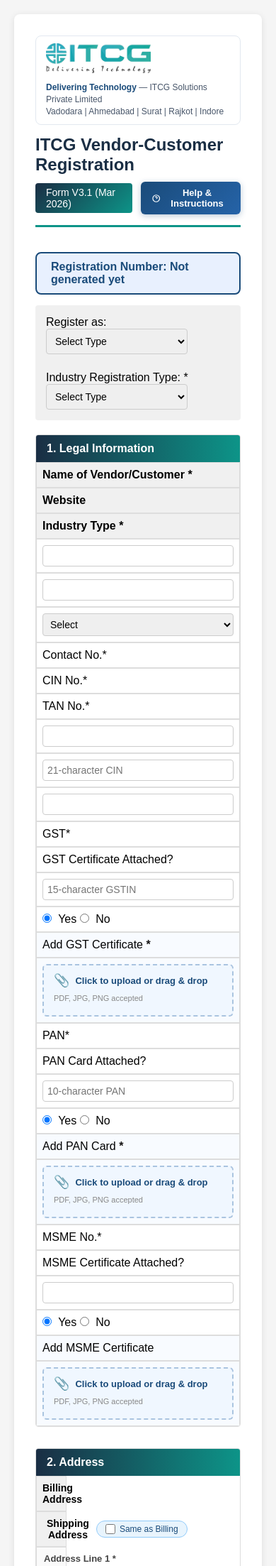
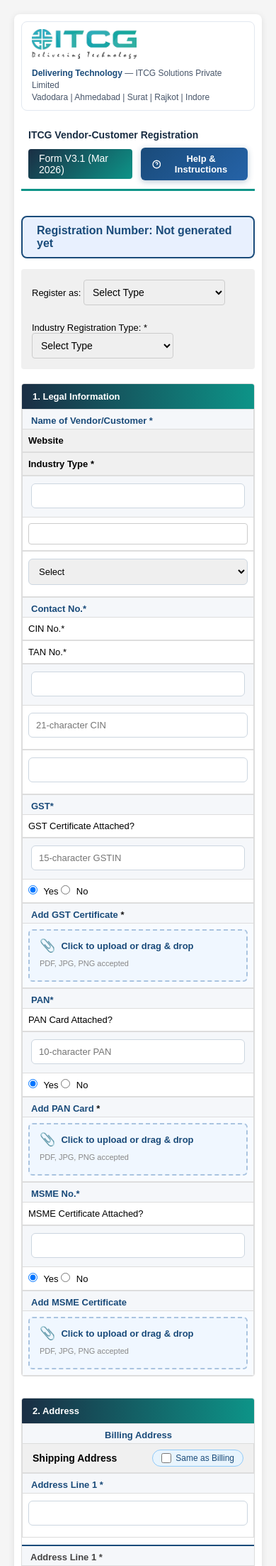
Before and after one commit to heleep/itcg_CRF, a Flask app: page / in a window 390 px wide. Shown: the top 2206 px of the page at 71% size. Run offline with Flask 3, Linux system fonts and the light colour scheme; some libraries are stand-ins or nearby versions.

Commit message:
Fix 502 timeout + mobile responsive

```diff
--- a/app.py
+++ b/app.py
@@ -8,6 +8,7 @@
 import random
 import string
 import base64
+import threading
 from flask_mail import Mail, Message
 
 # ── Import all credentials from connection.py ─────────────────────────────────
@@ -35,7 +36,17 @@
 mail = Mail(app)
 
 # ── pdfkit (path comes from connection.py) ────────────────────────────────────
-PDFKIT_CONFIG = pdfkit.configuration(wkhtmltopdf=WKHTMLTOPDF_PATH)
+def get_pdfkit_config():
+    try:
+        return pdfkit.configuration(wkhtmltopdf=WKHTMLTOPDF_PATH)
+    except Exception:
+        try:
+            return pdfkit.configuration(wkhtmltopdf='/usr/bin/wkhtmltopdf')
+        except Exception as e:
+            print(f"wkhtmltopdf not found: {e}")
+            return None
+
+PDFKIT_CONFIG = get_pdfkit_config()
 
 # ── ITCG Logo (base64, embedded into generated PDFs) ──────────────────────────
 _ITCG_LOGO_B64 = None
@@ -447,21 +458,22 @@
 
         otp = generate_otp()
         if save_otp(decl_email, otp):
-            if send_otp_email(decl_email, otp, registration_id=None):
-                session['pending_registration_id'] = registration_id
-                session['pending_email'] = decl_email
-                return jsonify({
-                    'success': True,
-                    'message': 'OTP sent to declarant email',
-                    'id': registration_id,
-                    'registrationNumber': data.get('registrationNumber'),
-                    'requireOtp': True
-                })
-            else:
-                return jsonify({
-                    'success': False,
-                    'error': 'Form saved but failed to send OTP. Check your email configuration.'
-                }), 500
+            # Send email in background thread to avoid worker timeout
+            threading.Thread(
+                target=send_otp_email,
+                args=(decl_email, otp),
+                kwargs={'registration_id': None},
+                daemon=True
+            ).start()
+            session['pending_registration_id'] = registration_id
+            session['pending_email'] = decl_email
+            return jsonify({
+                'success': True,
+                'message': 'OTP sent to declarant email',
+                'id': registration_id,
+                'registrationNumber': data.get('registrationNumber'),
+                'requireOtp': True
+            })
 
         return jsonify({'success': False, 'error': 'Failed to generate OTP'}), 500
 
--- a/static/style.css
+++ b/static/style.css
@@ -309,3 +309,144 @@
 .file-tag .remove-file:hover {
     opacity: 1;
 }
+
+/* ═══════════════════════════════════════════════════════
+   MOBILE RESPONSIVE FIXES
+   ═══════════════════════════════════════════════════════ */
+
+@media (max-width: 768px) {
+
+    /* Container padding */
+    body { font-size: 14px; }
+    .container { padding: 8px !important; }
+    .form-container { padding: 10px !important; border-radius: 8px; }
+
+    /* Header */
+    .form-header { padding: 12px 10px !important; }
+    .form-header h1 { font-size: 16px !important; }
+    .form-header p  { font-size: 12px !important; }
+    .header-logo   { height: 40px !important; }
+
+    /* Section headers */
+    .section-header {
+        font-size: 14px !important;
+        padding: 10px 12px !important;
+    }
+
+    /* All tables → stack as blocks */
+    table, thead, tbody, th, td, tr {
+        display: block !important;
+        width: 100% !important;
+        box-sizing: border-box !important;
+    }
+
+    /* Hide empty label rows that become blank blocks */
+    tr:empty { display: none !important; }
+
+    /* Labels */
+    td.field-label,
+    td[style*="font-weight"],
+    .legal-table td:first-child,
+    .banking-table td:first-child,
+    .contact-table td:first-child,
+    .address-table td:first-child {
+        background: #f5f7fa !important;
+        font-weight: 600 !important;
+        padding: 8px 12px 4px !important;
+        border-bottom: none !important;
+        color: #1a4b7a;
+        font-size: 13px;
+    }
+
+    /* Inputs inside table cells */
+    td input[type="text"],
+    td input[type="email"],
+    td input[type="tel"],
+    td input[type="date"],
+    td select,
+    td textarea {
+        width: 100% !important;
+        box-sizing: border-box !important;
+        padding: 10px 12px !important;
+        font-size: 14px !important;
+        border: 1px solid #ccd6e0 !important;
+        border-radius: 6px !important;
+        margin: 2px 0 8px 0 !important;
+    }
+
+    /* Radio buttons row */
+    td .radio-group,
+    td .options-row {
+        flex-direction: row !important;
+        flex-wrap: wrap !important;
+        gap: 8px !important;
+    }
+
+    /* Billing/Shipping — show stacked */
+    .address-table td:nth-child(3) {
+        border-left: none !important;
+        border-top: 2px solid #1a4b7a !important;
+        margin-top: 10px !important;
+    }
+
+    /* Submit button row */
+    .form-actions,
+    .button-row {
+        flex-direction: column !important;
+        gap: 10px !important;
+    }
+
+    .btn, button[type="submit"],
+    .submit-btn, .reset-btn {
+        width: 100% !important;
+        padding: 14px !important;
+        font-size: 15px !important;
+        border-radius: 8px !important;
+    }
+
+    /* OTP modal */
+    .otp-modal-content,
+    #otpModal > div {
+        width: 92vw !important;
+        padding: 20px 16px !important;
+        border-radius: 12px !important;
+    }
+
+    #otpInput {
+        font-size: 24px !important;
+        letter-spacing: 10px !important;
+        padding: 12px !important;
+        width: 100% !important;
+    }
+
+    /* File upload */
+    .file-upload-label {
+        padding: 10px !important;
+        font-size: 13px !important;
+    }
+
+    /* Section spacing */
+    .form-section { margin-bottom: 16px !important; }
+
+    /* Progress steps */
+    .step-indicator {
+        font-size: 11px !important;
+        gap: 4px !important;
+    }
+
+    /* Hide side-by-side divider */
+    .address-table td:nth-child(odd) { border-right: none !important; }
+}
+
+@media (max-width: 480px) {
+    .form-header h1 { font-size: 14px !important; }
+    body { font-size: 13px; }
+
+    td input[type="text"],
+    td input[type="email"],
+    td input[type="tel"],
+    td select {
+        font-size: 13px !important;
+        padding: 9px 10px !important;
+    }
+}
```
